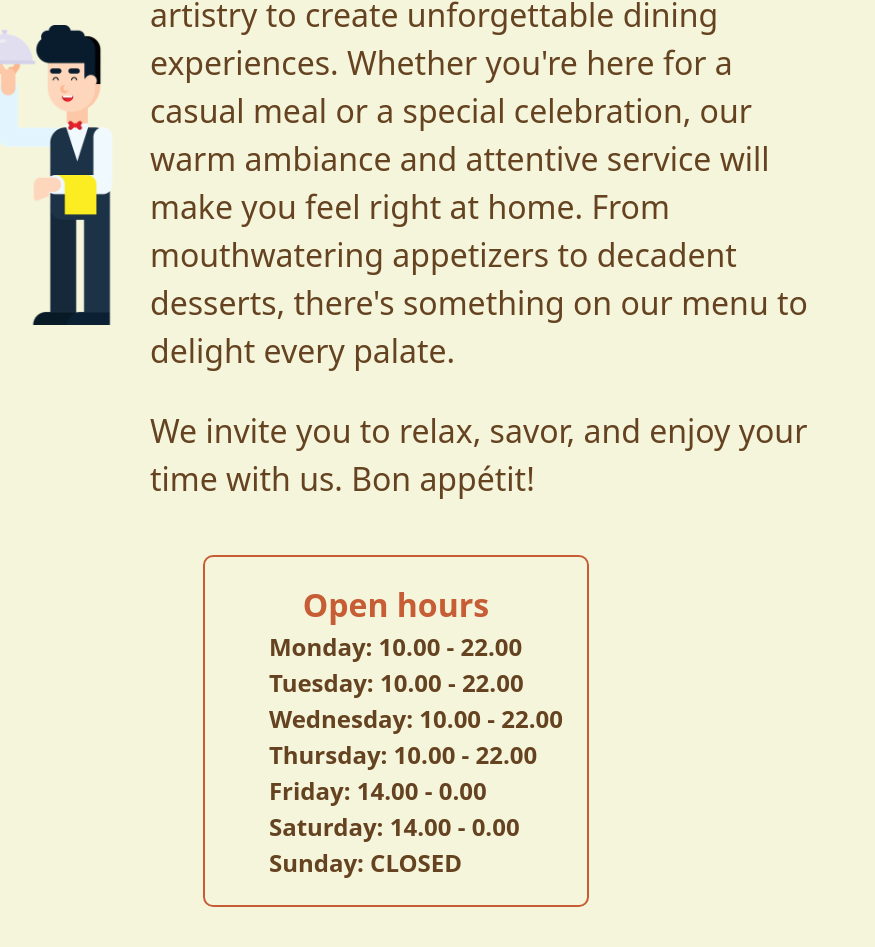
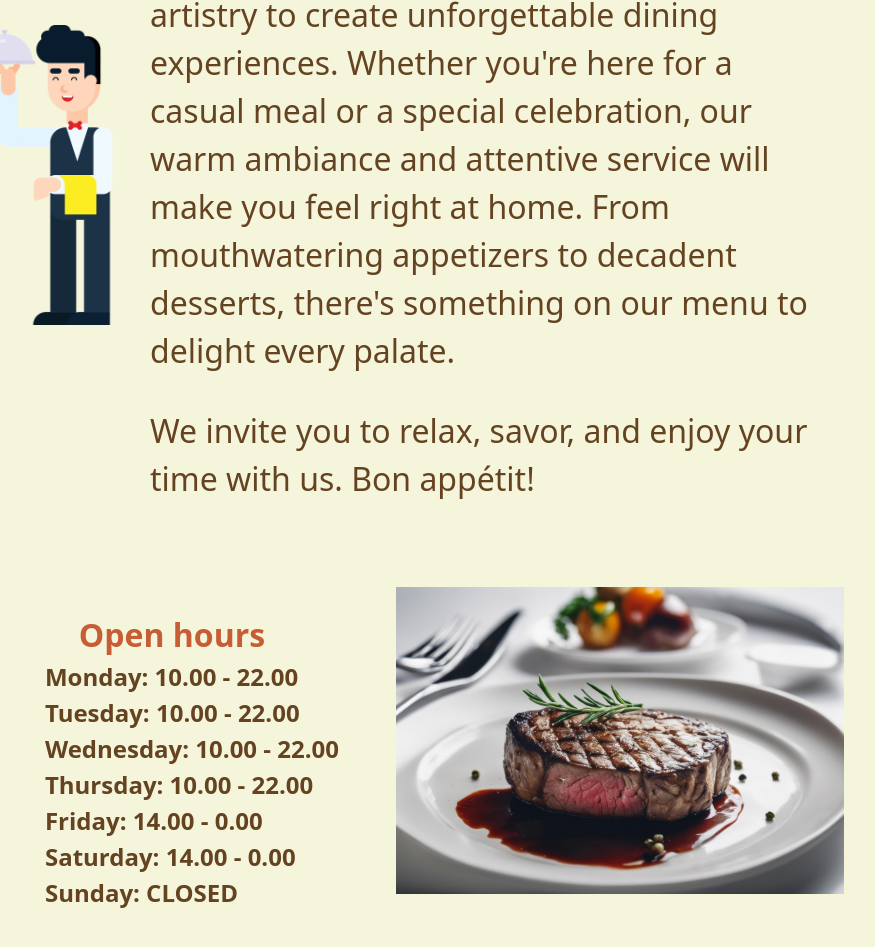
Before and after one commit to V1IRuZ/restaurant, a website built with webpack: page src/template.html in a window 1280 px wide. Shown: the part 453-1400 px from the top of the page, without its empty margins (244-1119 px from the left). Built offline with nearby package versions, Linux system fonts and the light colour scheme.

Commit message:
Add wrapper div and new image
A new wrapper div was added for opening hours, which contains an image in addition to the schedule.

```diff
--- a/src/home.js
+++ b/src/home.js
@@ -1,4 +1,5 @@
 import waiterImage from "./images/waiter.png";
+import steakImage from "./images/steak.jpg";
 
 export function homeLoad () {
 
@@ -31,6 +32,9 @@ export function homeLoad () {
     introduction.appendChild(introDiv);
 
     // Opening hours section
+    const openingHoursDiv = document.createElement("div");
+    openingHoursDiv.classList.add("opening-hours");
+
     const openHours = document.createElement("div");
     openHours.classList.add("open");
 
@@ -50,8 +54,15 @@ export function homeLoad () {
     })
 
     openHours.appendChild(ul);
+    openingHoursDiv.appendChild(openHours);
+
+    const steak = document.createElement("img");
+    steak.src = steakImage;
+    steak.alt = "Steak";
+
+    openingHoursDiv.appendChild(steak);
 
     content.appendChild(homeHeader);
     content.appendChild(introduction);
-    content.appendChild(openHours);
+    content.appendChild(openingHoursDiv);
 }
--- a/src/styles.css
+++ b/src/styles.css
@@ -97,6 +97,7 @@ header button {
   align-items: center;
   gap: 2em;
   padding: 1.25em;
+  margin-bottom: 2em;
 }
 
 #content h1 {
@@ -119,11 +120,16 @@ header button {
 
 /* Open hours */
 
+.opening-hours {
+  display: grid;
+  grid-template-columns: repeat(2, 1fr);
+}
+
 .open {
   justify-items: center;
   padding: 1.5em;
-  border: 2px solid var(--orange);
-  border-radius: 10px;
+  /* border: 2px solid var(--orange);
+  border-radius: 10px; */
 }
 
 .open h2 {
```
Also changed, not shown: README.md, src/images/steak.jpg (added).
